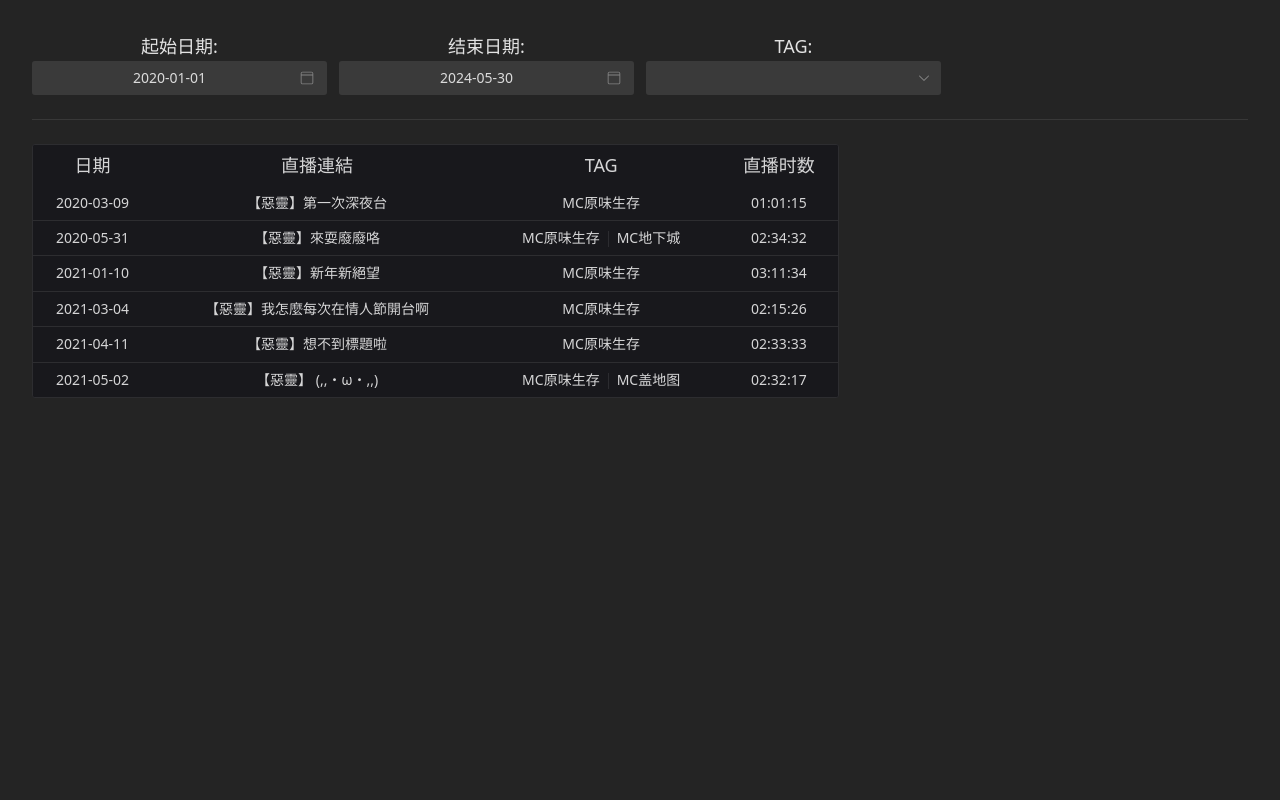
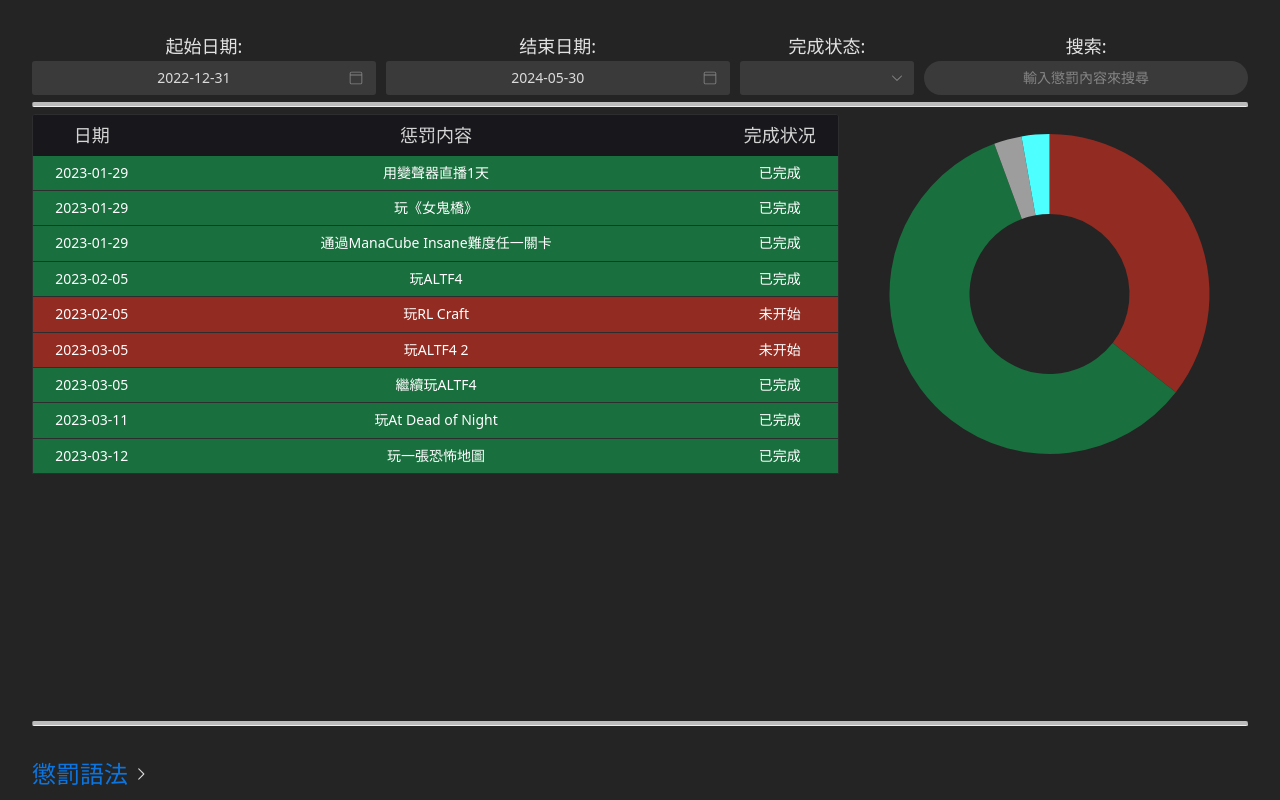
Before and after one commit to champsing/mercuryland, a Vue app: page / in a window 1280 px wide. Shown: the top 800 px of the page. Built offline with nearby package versions, Linux system fonts and the light colour scheme.

Commit message:
do not use Vod

```diff
--- a/src/App.vue
+++ b/src/App.vue
@@ -1,12 +1,12 @@
 <script setup lang="ts">
 import { NConfigProvider, darkTheme } from "naive-ui";
 
-import Vod from "./components/Vod.vue";
+import HelloWorld from "./components/HelloWorld.vue";
 </script>
 
 <template>
     <n-config-provider :theme="darkTheme">
-        <Vod />
+        <HelloWorld />
     </n-config-provider>
 </template>
 
```
